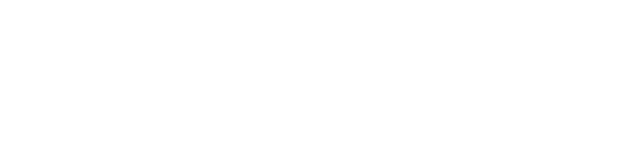
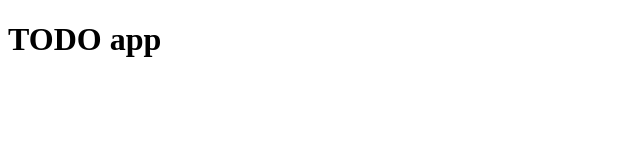
Before and after one commit to ALMLAMBO/SoftServe-apprenticeship-project, a plain HTML site: page index.html in a window 1280 px wide. Shown: the whole page, without its empty margins (0-640 px from the left). Drawn offline with Linux system fonts and the light colour scheme.

Commit message:
Add title

```diff
--- a/index.html
+++ b/index.html
@@ -6,7 +6,8 @@
         <meta http-equiv="x-ua-compatible">
         <title>Title</title>
     </head>
+
     <body>
-
+        <h1>TODO app</h1>
     </body>
 </html>
```
Lines whose indentation alone changed are shown as unchanged.
